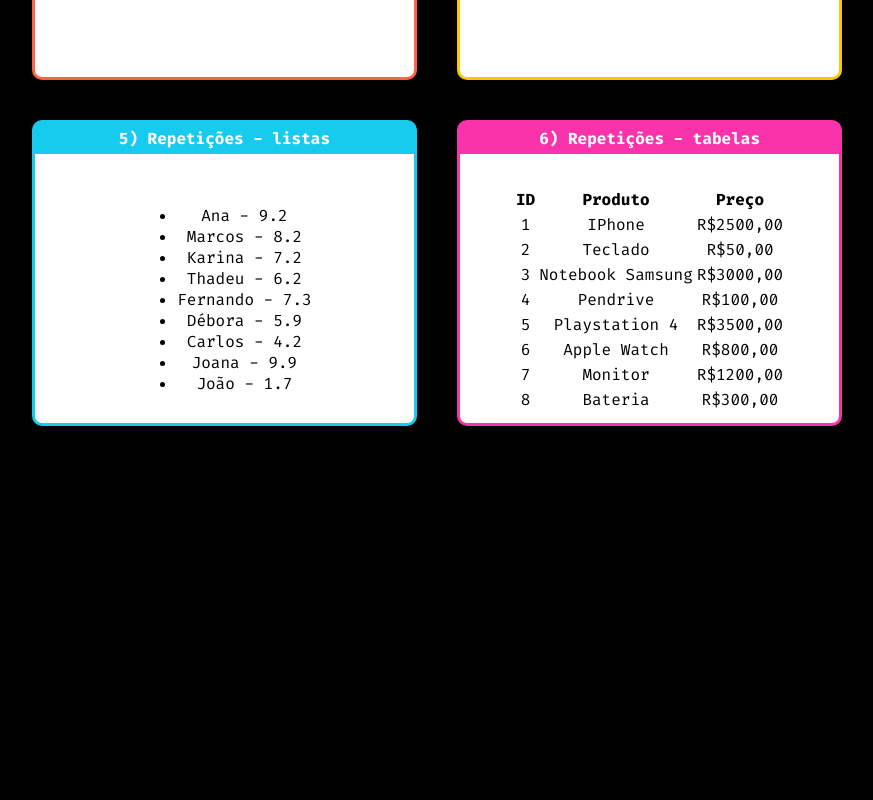
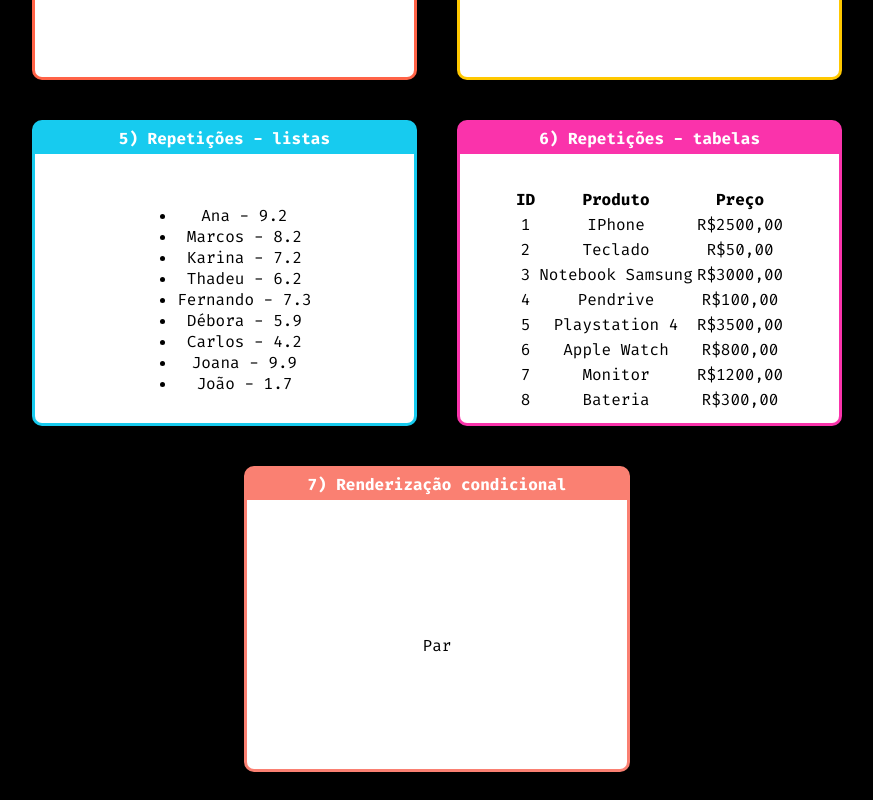
Before and after one commit to ThadeuCesario/React, a React (Create React App) app in the folder react-fundamentals_coder/: page / in a window 1280 px wide. Shown: the part 647-1447 px from the top of the page, without its empty margins (203-1076 px from the left). Before the commit the page ends 1101 px from the top, so only its background shows below. Built offline with nearby package versions, Linux system fonts and the light colour scheme.

Commit message:
Conditional rendering, using ternary operation

```diff
--- a/react-fundamentals_coder/src/App.jsx
+++ b/react-fundamentals_coder/src/App.jsx
@@ -9,6 +9,7 @@
 import FamiliaMembro from "./Components/Basics/FamiliaMembro";
 import ListaAlunos from "./Components/Repeticao/ListaAlunos";
 import TabelaProdutos from "./Components/Repeticao/TabelaProdutos";
+import ParOuImpar from "./Conditional/ParOuImpar";
 
 /* Import Images */
 import logo from './Assets/react-logo.png';
@@ -46,6 +47,10 @@
                 <Card title={'6) Repetições - tabelas'} color={'#FA33AB'}>
                     <TabelaProdutos />
                 </Card>
+
+                <Card title={'7) Renderização condicional'} color={'#FA8072'}>
+                    <ParOuImpar number={30}/>
+                </Card>
             </div>
         </React.Fragment>
     );
--- /dev/null
+++ b/react-fundamentals_coder/src/Conditional/ParOuImpar.jsx
@@ -0,0 +1,13 @@
+import React from 'react';
+
+export default props => {
+    const {number} = props;
+
+    let isEven = ((number%2) === 0);
+
+    return(
+        <div>
+            {isEven ? <span>Par</span> : <span>Ímpar</span>}
+        </div>
+    )
+}
```
Also changed, not shown: 1 other file (tests, documents, lock files or other folders).
